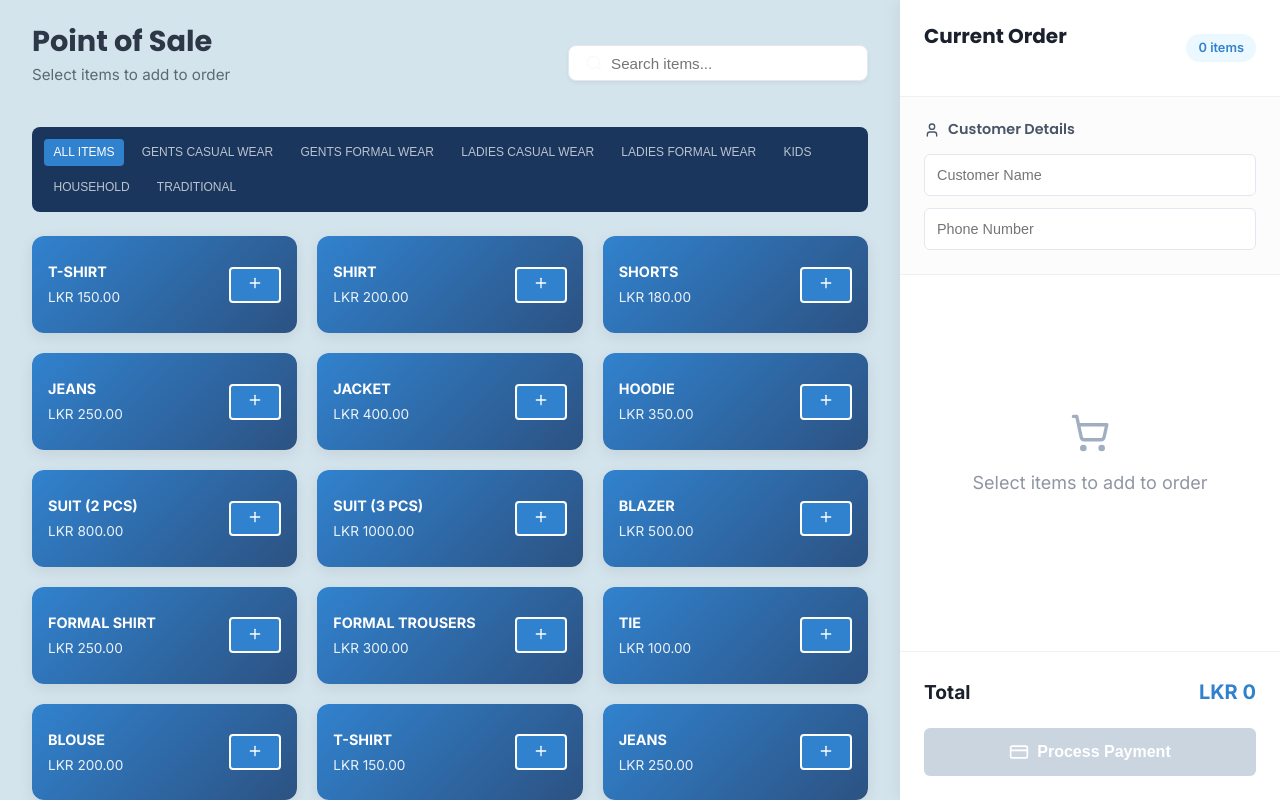
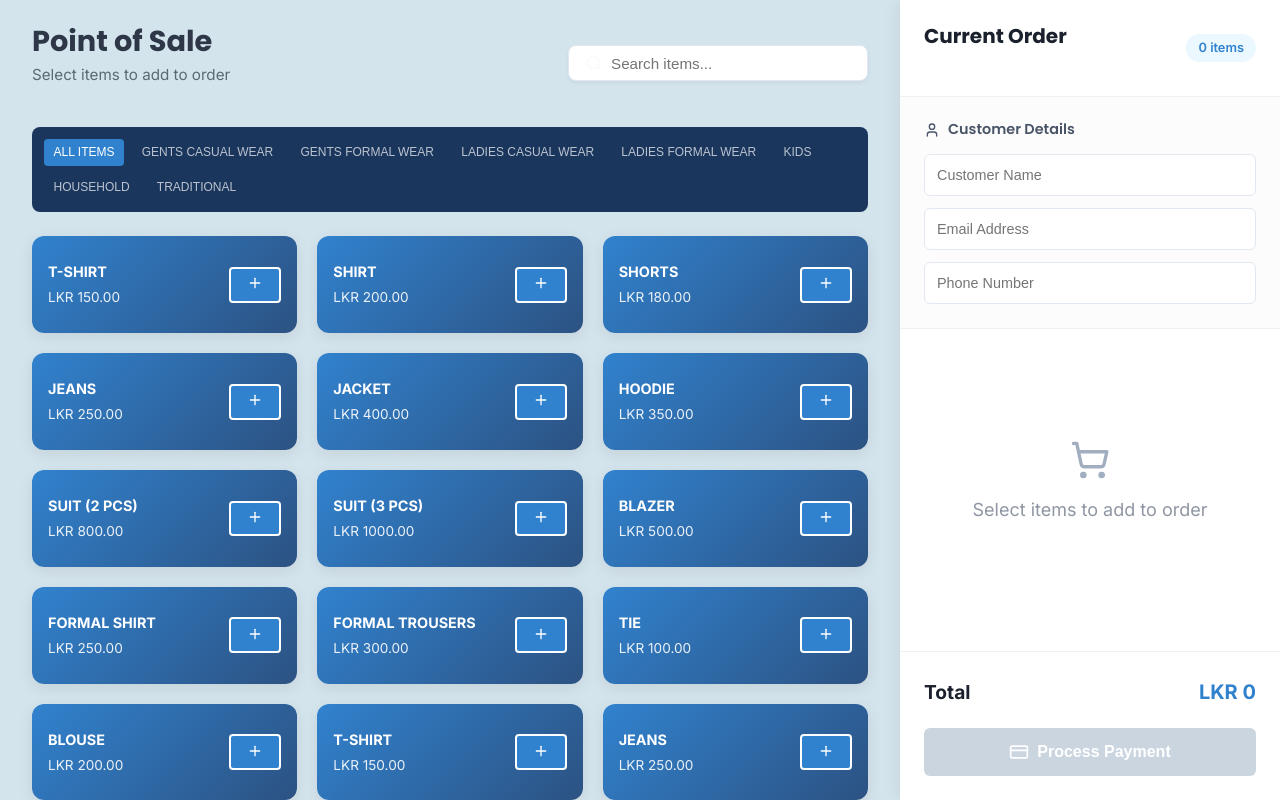
Before and after one commit to KavishaPerera/Wash-TUB, a React app in the folder frontend/: page /staff/pos in a window 1280 px wide. Built offline with nearby package versions, Linux system fonts and the light colour scheme; the HTML template or start-up script is replaced by a standard one.

Commit message:
add email in POS

```diff
--- a/frontend/src/pages/PointOfSale.jsx
+++ b/frontend/src/pages/PointOfSale.jsx
@@ -79,6 +79,7 @@ const PointOfSale = () => {
     const [cart, setCart] = useState([]);
     const [customerDetails, setCustomerDetails] = useState({
         name: '',
+        email: '',
         phone: ''
     });
     const [searchTerm, setSearchTerm] = useState('');
@@ -149,13 +150,13 @@ const PointOfSale = () => {
             alert('Cart is empty!');
             return;
         }
-        if (!customerDetails.name || !customerDetails.phone) {
-            alert('Please enter customer details.');
+        if (!customerDetails.name || !customerDetails.phone || !customerDetails.email) {
+            alert('Please enter customer details (Name, Email, Phone).');
             return;
         }
         alert(`Order created for ${customerDetails.name}! Total: LKR ${calculateTotal()}`);
         setCart([]);
-        setCustomerDetails({ name: '', phone: '' });
+        setCustomerDetails({ name: '', email: '', phone: '' });
     };
 
     return (
@@ -224,6 +225,14 @@ const PointOfSale = () => {
                             placeholder="Customer Name"
                             value={customerDetails.name}
                             onChange={(e) => setCustomerDetails({ ...customerDetails, name: e.target.value })}
+                        />
+                    </div>
+                    <div className="input-group">
+                        <input
+                            type="email"
+                            placeholder="Email Address"
+                            value={customerDetails.email}
+                            onChange={(e) => setCustomerDetails({ ...customerDetails, email: e.target.value })}
                         />
                     </div>
                     <div className="input-group">
```
